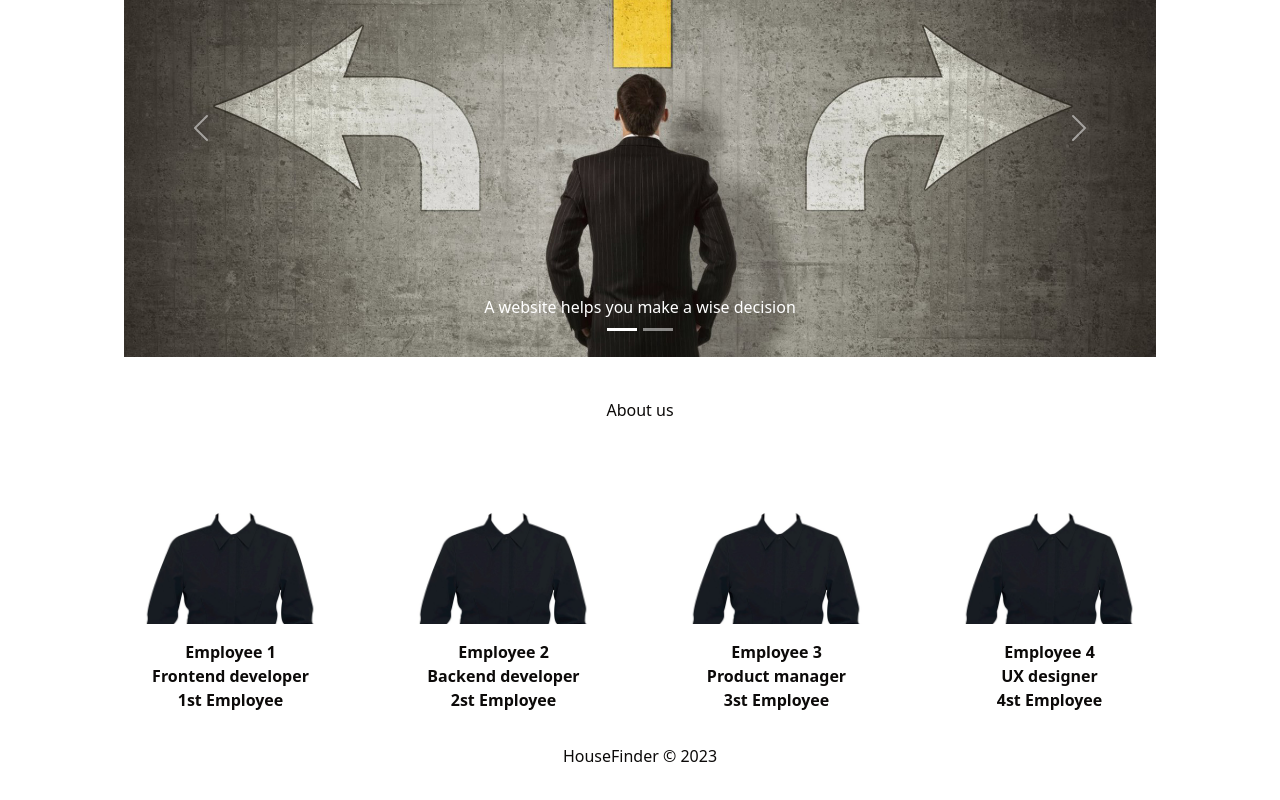
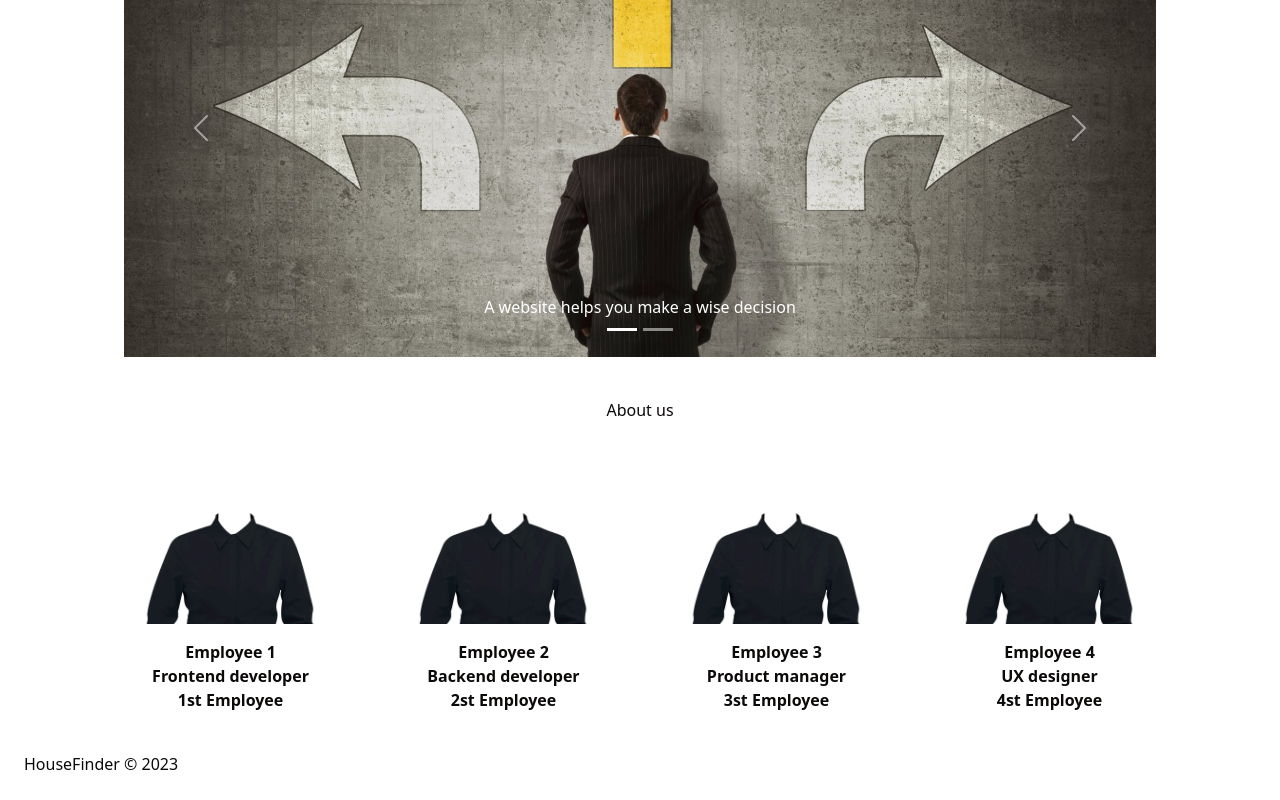
Before and after one commit to new-idea-machine/os-house-finder-app, a React (Vite) app in the folder frontendV2/: page / in a window 1280 px wide. Shown: the part 327-1127 px from the top of the page. Built offline with nearby package versions, Linux system fonts and the light colour scheme.

Commit message:
Convert Footer component to tailwind

```diff
--- a/frontendV2/src/components/Footer.tsx
+++ b/frontendV2/src/components/Footer.tsx
@@ -1,18 +1,8 @@
-import { Container, Row, Col } from 'react-bootstrap';
-
-function Footer() {
+export default function Footer() {
   const currentYear = new Date().getFullYear();
   return (
-    <footer>
-      <Container>
-        <Row>
-          <Col className="text-center py-3">
-            <p>HouseFinder &copy; {currentYear}</p>
-          </Col>
-        </Row>
-      </Container>
+    <footer className="flex p-4 text-center">
+      HouseFinder &copy; {currentYear}
     </footer>
   );
 }
-
-export default Footer;
```
